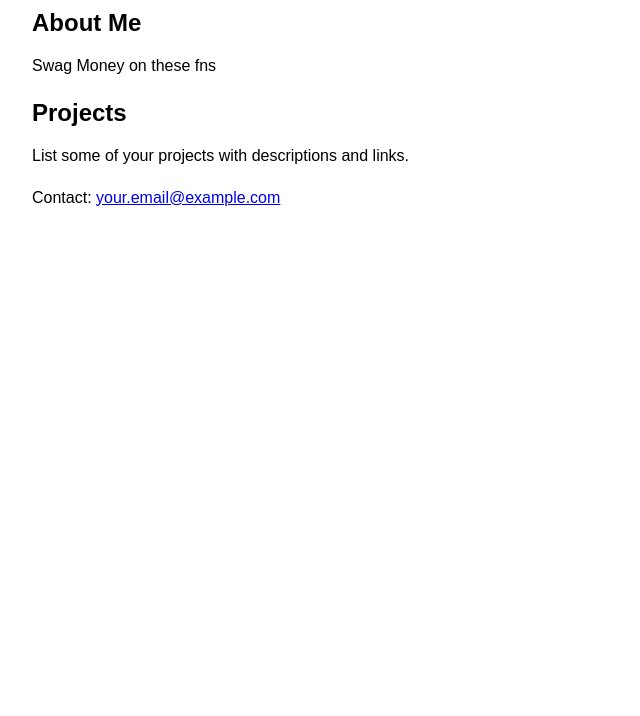
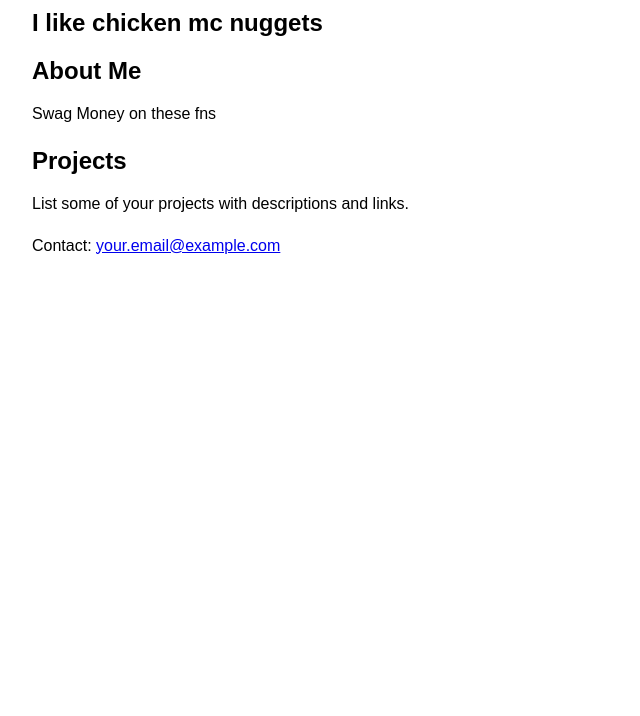
Before and after one commit to jjm220/Portfolio-Website, a plain HTML site: page index.html in a window 1280 px wide. Shown: the part 84-800 px from the top of the page, without its empty margins (0-640 px from the left). Drawn offline with Linux system fonts and the light colour scheme.

Commit message:
trying to input a new line on the website

```diff
--- a/index.html
+++ b/index.html
@@ -18,6 +18,9 @@
     <header>
         <h1>Welcome to My Portfolio</h1>
     </header>
+    <Monkey>
+        <h2>I like chicken mc nuggets</h2>
+    </Monkey>
     <section>
         <h2>About Me</h2>
         <p>Swag Money on these fns</p>
```
